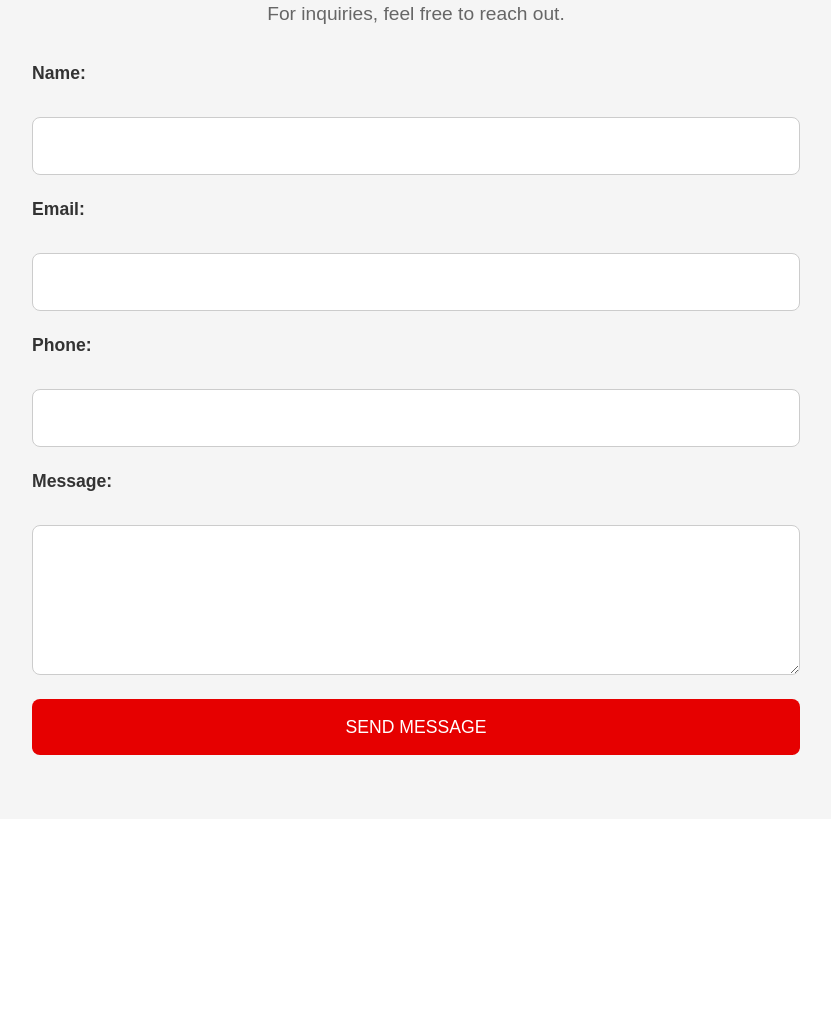
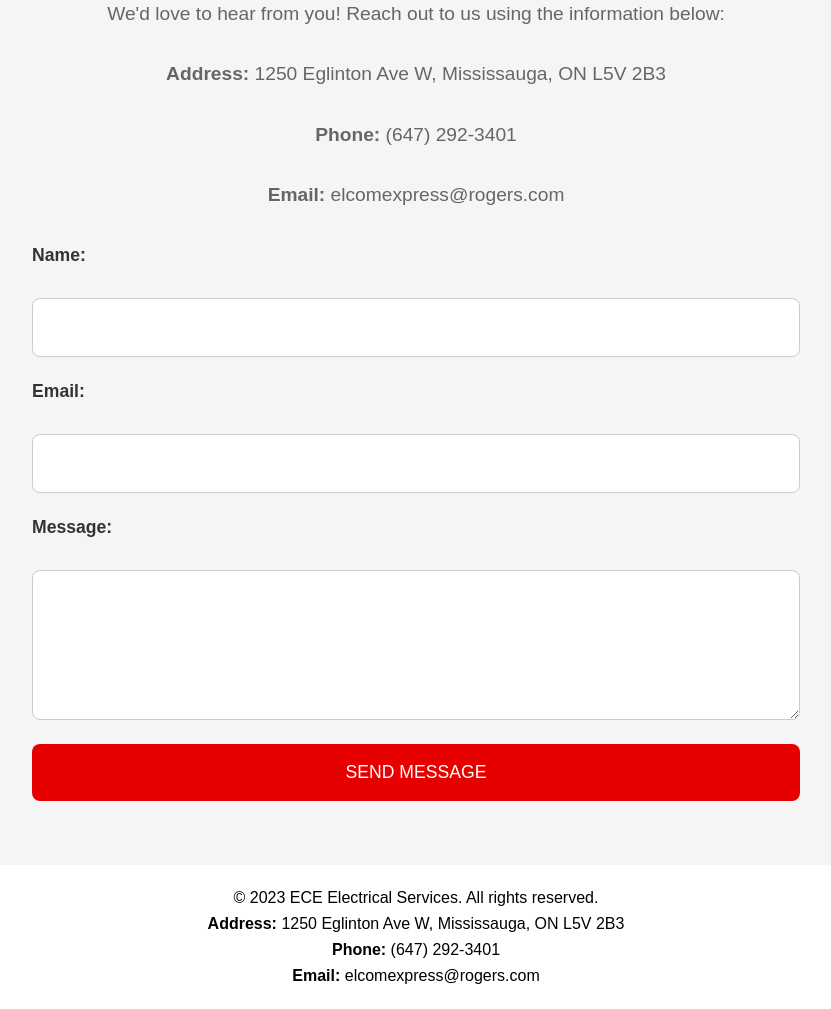
Before and after one commit to paultracz/elcom-express-website, a plain HTML site: page pages/contact.html in a window 1280 px wide. Shown: the part 268-1277 px from the top of the page, without its empty margins (224-1055 px from the left). Before the commit the page ends 1087 px from the top, so only its background shows below. Drawn offline with Linux system fonts and the light colour scheme.

Commit message:
Add footer section with contact information and styling; update contact and projects pages for improved layout and presentation.

```diff
--- a/css/styles.css
+++ b/css/styles.css
@@ -471,3 +471,38 @@ img {
     color: #777;
     font-size: 1.1em;
 }
+
+/* Footer Styles */
+.footer {
+    padding: 1em 0;
+    text-align: center;
+}
+
+.footer .content-wrapper {
+    display: flex;
+    flex-direction: column;
+    align-items: center;
+}
+
+.footer-info p {
+    margin: 0.5em 0;
+}
+
+.footer-nav {
+    margin: 1em 0;
+}
+
+.footer-nav a {
+    color: #fff;
+    margin: 0 1em;
+    text-decoration: none;
+}
+
+.footer-social a {
+    margin: 0 0.5em;
+}
+
+.footer-social img {
+    width: 24px;
+    height: 24px;
+}
--- a/pages/contact.html
+++ b/pages/contact.html
@@ -1,11 +1,13 @@
 <!DOCTYPE html>
 <html lang="en">
+
 <head>
     <meta charset="UTF-8">
     <meta name="viewport" content="width=device-width, initial-scale=1.0">
     <title>Contact Us | ECE Electrical Services</title>
     <link rel="stylesheet" href="../css/styles.css">
 </head>
+
 <body>
 
     <!-- Header with Navigation -->
@@ -25,19 +27,21 @@
     </header>
 
     <!-- Contact Us Section -->
-    <section class="contact-us">
+    <section class="contact-us" id="contact-us">
         <div class="content-wrapper">
             <h2>Contact Us</h2>
-            <p>For inquiries, feel free to reach out.</p>
-            <form id="contact-form" method="POST">
+            <p>We'd love to hear from you! Reach out to us using the information below:</p>
+            <div class="contact-info">
+                <p><strong>Address:</strong> 1250 Eglinton Ave W, Mississauga, ON L5V 2B3</p>
+                <p><strong>Phone:</strong> (647) 292-3401</p>
+                <p><strong>Email:</strong> elcomexpress@rogers.com</p>
+            </div>
+            <form action="submit_form.php" method="post">
                 <label for="name">Name:</label>
                 <input type="text" id="name" name="name" required>
 
                 <label for="email">Email:</label>
                 <input type="email" id="email" name="email" required>
-
-                <label for="phone">Phone:</label>
-                <input type="tel" id="phone" name="phone">
 
                 <label for="message">Message:</label>
                 <textarea id="message" name="message" required></textarea>
@@ -47,6 +51,19 @@
         </div>
     </section>
 
-    <script src="../js/script.js"></script>
+    <!-- Footer Section -->
+    <footer class="footer">
+        <div class="content-wrapper">
+            <div class="footer-info">
+                <p>&copy; 2023 ECE Electrical Services. All rights reserved.</p>
+                <p><strong>Address:</strong> 1250 Eglinton Ave W, Mississauga, ON L5V 2B3</p>
+                <p><strong>Phone:</strong> (647) 292-3401</p>
+                <p><strong>Email:</strong> elcomexpress@rogers.com</p>
+            </div>
+        </div>
+    </footer>
+
+    <script src="js/script.js"></script>
 </body>
+
 </html>
```
Also changed, not shown: index.html (+21 -3 lines), pages/about.html (+39 -10 lines), pages/projects.html (+22 -4 lines).
